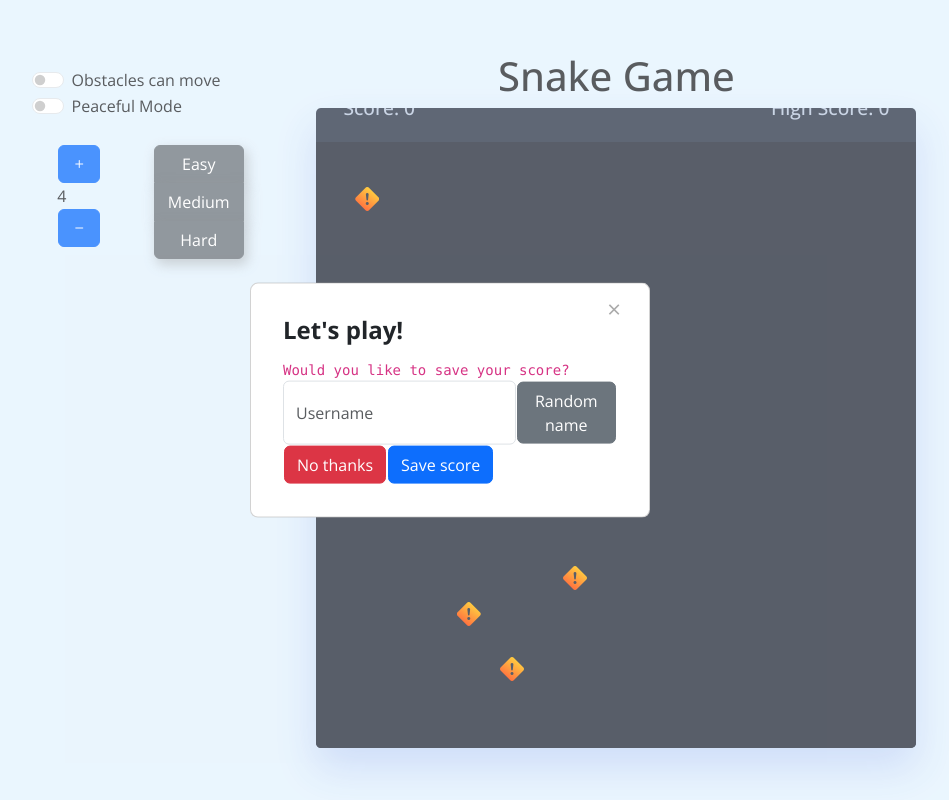
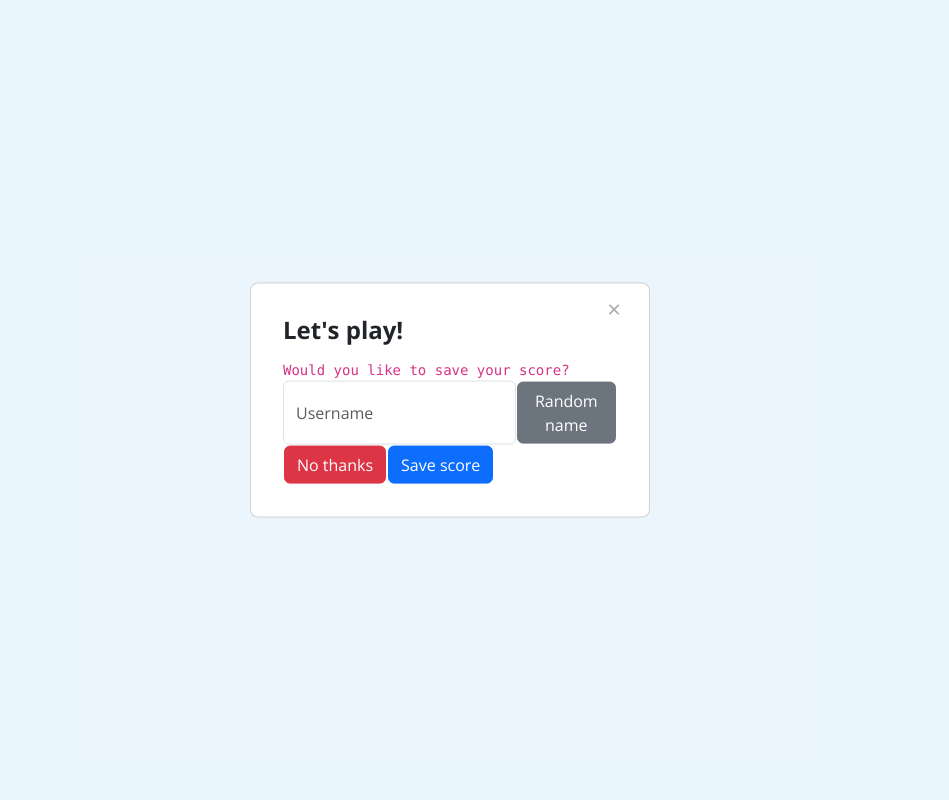
Before and after one commit to tmchuynh/full_snake_game, a Flask app: page / in a window 1280 px wide. Shown: the whole page, without its empty margins (190-1139 px from the left). Run offline with Flask 3, Linux system fonts and the light colour scheme; some libraries are stand-ins or nearby versions.

Commit message:
split saving score and game page

```diff
--- a/flask_app/controllers/user_controller.py
+++ b/flask_app/controllers/user_controller.py
@@ -5,21 +5,32 @@ from flask_app.models.user_model import User
 
 @app.route('/')
 def index():
+    return render_template('opening.html')
+
+@app.route('/snake_game')
+def new_game():
     return render_template('index.html')
 
 
 @app.route('/new_user', methods=['POST'])
 def create_new_user():
     username = request.form.get('username')
-    if not User.validate_username(request.form):
-        return redirect('/')
+    noButton = request.form.get('noButton')
+
+    if noButton:
+        return f'no thanks button clicked'
+
+    # if not User.validate_username(request.form):
+    #     return redirect('/')
+    # if User.check_database(username):
+    #     return redirect('/')
 
     new_user = {
         'username': request.form['username'].capitalize()
     }
 
-    User.create_new_user(new_user)
-    return redirect('/')
+    # User.create_new_user(new_user)
+    return redirect('/snake_game')
 
 
 if __name__ == '__main__':
--- a/flask_app/models/user_model.py
+++ b/flask_app/models/user_model.py
@@ -16,9 +16,8 @@ class User:
 
     @classmethod
     def create_new_user(cls, data):
-        if (not User.check_database(data)) or (User.validate_username(data)):
-            query = "INSERT INTO user (username) VALUES (%(username)s)"
-            results = connectToMySQL(DATABASE).query_db(query, data)
+        query = "INSERT INTO user (username) VALUES (%(username)s)"
+        results = connectToMySQL(DATABASE).query_db(query, data)
         return results
 
     @classmethod
@@ -73,6 +72,7 @@ class User:
         query = "SELECT * FROM user WHERE username = %(username)s"
         results = connectToMySQL(DATABASE).query_db(query, data)
         if len(results) == 0:
+            # the user does not exist yet
             return False
         return True
 
--- a/flask_app/static/css/main.css
+++ b/flask_app/static/css/main.css
@@ -19,11 +19,12 @@ body {
 
 .wrapper {
   width: 75vmin;
-  height: 80vmin;
+  height: 75vmin;
   display: flex;
   overflow: hidden;
   flex-direction: column;
   justify-content: center;
+  position: relative;
   border-radius: 5px;
   background: #293447;
   box-shadow: 0 20px 40px rgba(52, 87, 220, 0.2);
@@ -33,7 +34,10 @@ body {
   color: #b8c6dc;
   font-weight: 500;
   font-size: 1.2rem;
-  padding: 20px 27px;
+  padding: 1em 3em;
+  position: absolute;
+  top: 0;
+  width: 100%;
   height: auto;
   display: flex;
   justify-content: space-between;
@@ -85,6 +89,7 @@ button {
   display: grid;
   background: #212837;
   grid-template: repeat(30, 1fr) / repeat(30, 1fr);
+  margin-top: 8.5em;
 }
 
 .play-board .obstacle {
--- a/flask_app/static/js/index.js
+++ b/flask_app/static/js/index.js
@@ -407,110 +407,11 @@ function shuffle(array) {
   return array;
 }
 
-const prefix = [
-  "Sir",
-  "Lady",
-  "Knight",
-  "Dame",
-  "Lord",
-  "Baron",
-  "Baroness",
-  "Duke",
-  "Duchess",
-  "Prince",
-  "Princess",
-  "Marquis",
-  "Marchioness",
-  "Count",
-  "Countess",
-  "Viscount",
-  "Viscountess",
-  "Squire",
-  "Noble",
-  "Ruler",
-  "Monarch",
-  "Queen",
-  "King",
-  "Emperor",
-  "Empress",
-  "Sovereign",
-  "Chancellor",
-  "Governor",
-  "Warden"
-]
 
-const titles_suffixes = [
-  "of Oxford",
-  "of Avalon",
-  "from Camelot",
-  "of the Realm",
-  "of the Highlands",
-  "from the Court",
-  "of the Order",
-  "of the Keep",
-  "from the Kingdom",
-  "of the Castle",
-  "from the Guild",
-  "of the House",
-  "of the Clan",
-  "from the Province",
-  "of the Duchy",
-  "from the Fortress",
-  "of the Enclave",
-  "from the City",
-  "of the Isle",
-  "from the Region",
-  "of the Heritage",
-  "of the Crown",
-  "from the Estate",
-  "of the Manor",
-  "of the Empire"
-]
 
-const usernames = [
-  "FrostyNinja42",
-  "EpicGamerX",
-  "MysticWizard99",
-  "ShadowHunter7",
-  "StarGazer23",
-  "DragonRider88",
-  "QuantumKnight",
-  "LunarEclipse7",
-  "SilentStorm33",
-  "RogueWarrior21",
-  "GoldenPhoenix",
-  "CelestialVoyager",
-  "NebulaWalker",
-  "TurboFalcon",
-  "StealthAssassin",
-  "CosmicExplorer",
-  "ThunderStrike5",
-  "ArcaneMage77",
-  "NebulaRider",
-  "DarkPhoenix88",
-  "SolarFlare42",
-  "SilverArrow",
-  "GalacticHero",
-  "MysticNinja",
-  "StormBringer99"
-]
 
-function randomIndex(array) {
-  return Math.floor(Math.random() * array.length);
-}
 
-function randomNameGenerate() {
-  const usernameInput = document.querySelector(".form-control");
-  let username = randomIndex([0, 1, 2, 3, 4, 5, 6, 7, 8, 9]);
-  if (username % 2 == 0) {
-    username = usernames[randomIndex(usernames)];
-  } else {
-    let pre = prefix[randomIndex(prefix)];
-    let suffix = titles_suffixes[randomIndex(titles_suffixes)];
-    username = pre + " " + suffix;
-  }
-  usernameInput.value = username;
-}
+
 
 const showModal = (message) => {
   document.removeEventListener("keyup", changeDirection);
@@ -520,13 +421,7 @@ const showModal = (message) => {
   modal.style.display = "block";
 };
 
-const showFirstModal = (message) => {
-  document.removeEventListener("keyup", changeDirection);
-  const modal = document.querySelector(".usernameInput");
-  const modalMessage = modal.querySelector(".modal-message");
-  modalMessage.innerText = message;
-  modal.style.display = "block";
-};
+
 
 function closeModal() {
   document.addEventListener("keyup", changeDirection);
@@ -534,6 +429,5 @@ function closeModal() {
   modal.style.display = "none";
 }
 
-showFirstModal("Let's play!");
 resetGame();
 setIntervalId = setInterval(initGame, 400);
--- a/flask_app/templates/index.html
+++ b/flask_app/templates/index.html
@@ -60,28 +60,6 @@
     </div>
   </div>
 
-  <div id="modal" class="modal usernameInput">
-    <div class="modal-content">
-      <a class="close-button" onclick="closeModal()">&times;</a>
-      <h1 class="modal-message"></h1>
-      <code class="modal-dialog m-0">Would you like to save your score?</code>
-      <div class="d-flex flex-column">
-        <form action="/new_user" method="post">
-          <div class="d-flex">
-            <input type="text" id="username" name="username" class="form-control" placeholder="Username">
-            <button class="btn btn-secondary" onclick="randomNameGenerate()" name="button" value="randomButton" type="button">Random
-              name</button>
-          </div>
-          <div class="d-flex">
-            <button class="btn btn-danger" type="button" onclick="closeModal()">No thanks</button>
-            <button class="btn btn-primary" type="submit" name="saveScore" value="saveScore">Save score</button>
-          </div>
-        </form>
-      </div>
-    </div>
-  </div>
-
-
   <script src="https://cdn.jsdelivr.net/npm/bootstrap@5.3.3/dist/js/bootstrap.bundle.min.js"
     integrity="sha384-YvpcrYf0tY3lHB60NNkmXc5s9fDVZLESaAA55NDzOxhy9GkcIdslK1eN7N6jIeHz"
     crossorigin="anonymous"></script>
--- /dev/null
+++ b/flask_app/templates/opening.html
@@ -0,0 +1,46 @@
+<!DOCTYPE html>
+<html lang="en">
+
+<head>
+    <meta charset="UTF-8">
+    <meta name="viewport" content="width=device-width, initial-scale=1.0">
+    <title>Snake Game</title>
+    <link href="https://cdn.jsdelivr.net/npm/bootstrap@5.3.3/dist/css/bootstrap.min.css" rel="stylesheet"
+        integrity="sha384-QWTKZyjpPEjISv5WaRU9OFeRpok6YctnYmDr5pNlyT2bRjXh0JMhjY6hW+ALEwIH" crossorigin="anonymous">
+    <link rel="stylesheet" href="https://cdn.jsdelivr.net/npm/bootstrap-icons@1.11.3/font/bootstrap-icons.min.css">
+    <link rel="stylesheet" href="{{ url_for('static', filename='css/main.css') }}">
+</head>
+
+<body>
+
+    <div id="modal" class="modal usernameInput">
+        <div class="modal-content">
+            <a class="close-button" onclick="closeModal()">&times;</a>
+            <h1 class="modal-message"></h1>
+            <code class="modal-dialog m-0">Would you like to save your score?</code>
+            <div class="d-flex flex-column">
+                <form action="/new_user" method="post">
+                    <div class="d-flex">
+                        <input type="text" id="username" name="username" class="form-control" placeholder="Username">
+                        <button class="btn btn-secondary" onclick="randomNameGenerate()" name="button"
+                            value="randomButton" type="button">Random
+                            name</button>
+                    </div>
+                    <div class="d-flex">
+                        <button class="btn btn-danger" type="button" name="noButton">No thanks</button>
+                        <button class="btn btn-primary" type="submit" name="saveScore" value="saveScore">Save
+                            score</button>
+                    </div>
+                </form>
+            </div>
+        </div>
+    </div>
+
+    <script src="https://cdn.jsdelivr.net/npm/bootstrap@5.3.3/dist/js/bootstrap.bundle.min.js"
+        integrity="sha384-YvpcrYf0tY3lHB60NNkmXc5s9fDVZLESaAA55NDzOxhy9GkcIdslK1eN7N6jIeHz"
+        crossorigin="anonymous"></script>
+    <script src="https://cdnjs.cloudflare.com/ajax/libs/randomcolor/0.6.2/randomColor.min.js"></script>
+    <script type="text/javascript" src="{{ url_for('static', filename='js/app.js') }}"></script>
+</body>
+
+</html>
```
Also changed, not shown: flask_app/static/js/app.js (added, +119 -0 lines).
